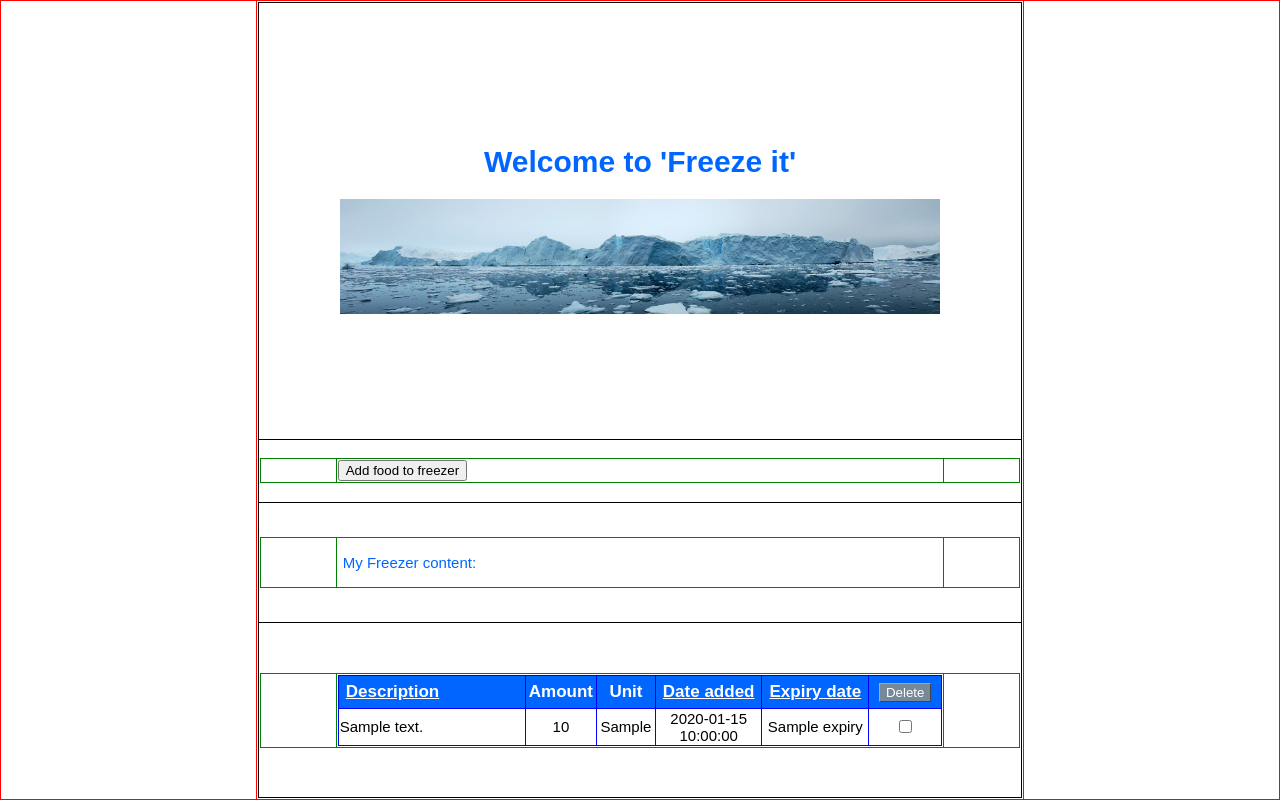
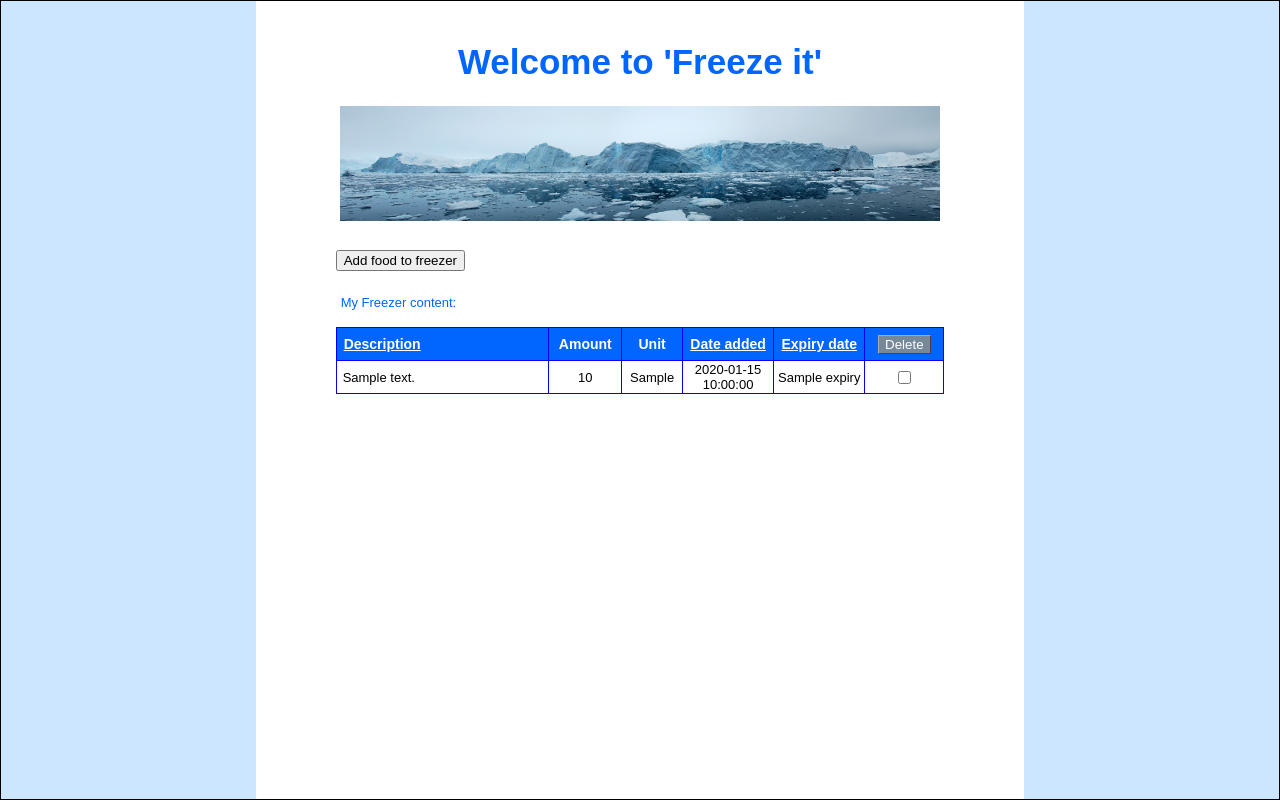
Before and after one commit to kirstine78/freeze-it, a Python web app: template templates/frontpage.html in a window 1280 px wide. Run offline with Jinja, Linux system fonts and the light colour scheme; the template is opened without the code that fills it: most values are stand-ins (such as "Sample title", 1, 10 or a date in 2020).

Commit message:
changed the how to align top in tables
used valign

```diff
--- a/templates/frontpage.html
+++ b/templates/frontpage.html
@@ -8,10 +8,10 @@
 		.Table_A, .tr_table_A, .td_table_A_narrow, td_table_A_center
 		{
 		border-collapse:collapse;
-		border:1px solid red;
+		/*border:1px solid red;*/
 		}
 
-		.td_table_A_narrow,
+		.td_table_A_narrow
 		{
 		background: #CCE6FF;
 		}
@@ -19,27 +19,27 @@
 		.Table_Center, .tr_table_Center, .td_table_Center
 		{
 		border-collapse:collapse;
-		border:1px solid black;
+		/*border:1px solid black;*/
 		}
 
 
 		.Table_B, .tr_table_B, .td_table_B_narrow, .td_table_B_wide
 		{
 		border-collapse:collapse;
-		border:1px solid green;
+		/*border:1px solid green;*/
 		}
 
 		.Table_C, .tr_table_C, .td_table_C_narrow, .td_table_C_wide
 		{
 		border-collapse:collapse;
-		border:1px solid green;
+		/*border:1px solid green;*/
 		}
 
 
 		.Table_D, .tr_table_D, .td_table_D_narrow, .td_table_D_wide
 		{
 		border-collapse:collapse;
-		border:1px solid green;
+		/*border:1px solid green;*/
 		}
 
 
@@ -83,21 +83,26 @@
 		border: none;
 		background-color:#0066FF;
 		border-color: #aaa #444 #444 #aaa;
-		font-size:17px;
+		font-size:14px;
 		font-weight:bold;
 		text-decoration:underline;
 		color: white
 		}
 
-		#header_toggle
+		#header_toggle_other
 		{
 		border: none;
 		background-color:#0066FF;
 		border-color: #aaa #444 #444 #aaa;
-		font-size:17px;
+		font-size:14px;
 		font-weight:bold;
 		text-decoration:underline;
 		color: white
+		}
+
+		#header_not_toggles
+		{
+		font-size:14px;
 		}
 
 		#del_col
@@ -110,7 +115,7 @@
 
 		body
 		{
-		font:15px arial,sans-serif;
+		font:13px arial,sans-serif;
 		}
 
 		.blue
@@ -134,23 +139,23 @@
 
 		<table class="Table_A" style="height:100%;width:100%; position: absolute; top: 0; bottom: 0; left: 0; right: 0;border:1px solid">
 
-			<tr class="tr_table_A">
+			<tr class="tr_table_A" style="height:100%">
 				<td class="td_table_A_narrow" style="width:20%"></td>
 
 				<td class="td_table_A_center" style="width:60%">
-					<table class="Table_Center" style="height:100%;width:100%;  top: 0; bottom: 0; left: 0; right: 0;border:1px solid">
+					<table class="Table_Center" style="height:100%;width:100%;  top: 0; bottom: 0; left: 0; right: 0">
 
-						<tr class="tr_table_Center">
+						<tr class="tr_table_Center" style="height:30%">
 
 							<td class="td_table_Center" style="text-align:center">
-								<h1>Welcome to 'Freeze it'</h1>
+								<h1 style="font-size:35px">Welcome to 'Freeze it'</h1>
 								<img border="0" src="/images/foto_ice_bergs.jpg" alt="iglo" width="600" height="115">
 							</td>
 
 						</tr>
 
 
-						<tr class="tr_table_Center">
+						<tr class="tr_table_Center" style="height:5%">
 
 							<td class="td_table_Center">
 								<table class="Table_B" style="width:100%">
@@ -169,7 +174,7 @@
 						</tr>
 
 
-						<tr class="tr_table_Center">
+						<tr class="tr_table_Center" style="height:5%">
 
 							<td class="td_table_Center">
 								<table class="Table_C" style="width:100%">
@@ -186,9 +191,9 @@
 						</tr>
 
 
-						<tr class="tr_table_Center">
+						<tr class="tr_table_Center"style="height:60%">
 
-							<td class="td_table_Center">
+							<td class="td_table_Center" valign="top">
 								<table class="Table_D" style="width:100%">
 									<tr class="tr_table_D">
 										<td class="td_table_D_narrow" style="width:10%"></td>
@@ -197,15 +202,15 @@
 												<table class="Table_Food" style="width:100%">
 													<tr class="tr_table_Food">
 														<th class="th_table_Food" id="description" style="width:35%"><input name="description_button" type="submit" value="Description" id="header_toggle_description"></th>
-														<th class="th_table_Food" style="width:12%">Amount</th>
-														<th class="th_table_Food" style="width:10%">Unit</th>
-														<th class="th_table_Food" style="width:15%"><input name="date_added_button" type="submit" value="Date added" id="header_toggle"></th>
-														<th class="th_table_Food" style="width:15%"><input name="exp_date_button" type="submit" value="Expiry date" id="header_toggle"></th>
+														<th class="th_table_Food" style="width:12%" id="header_not_toggles">Amount</th>
+														<th class="th_table_Food" style="width:10%" id="header_not_toggles">Unit</th>
+														<th class="th_table_Food" style="width:15%"><input name="date_added_button" type="submit" value="Date added" id="header_toggle_other"></th>
+														<th class="th_table_Food" style="width:15%"><input name="exp_date_button" type="submit" value="Expiry date" id="header_toggle_other"></th>
 														<th class="th_table_Food" style="width:13%"><input name="delete_button" type="submit" value="Delete" id="del_col"></input></th>
 													</tr>
 													{% for foods in food_items %}
 													<tr class="tr_table_Food">
-														<td class="td_table_Food" id="description">{{foods.description}}</td>
+														<td class="td_table_Food" id="description" style="position:relative; left:5px">{{foods.description}}</td>
 														<td class="td_table_Food">{{foods.amount}}</td>
 														<td class="td_table_Food">{{foods.measure_unit}}</td>
 														<td class="td_table_Food">{{foods.added_date}}</td>
```
